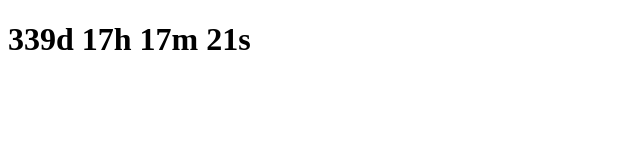
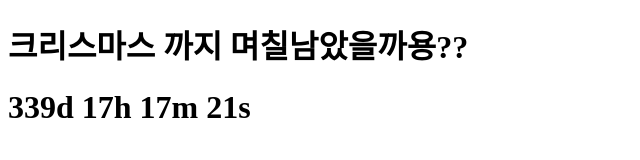
Before and after one commit to owen970517/VanilaJS-challenge, a plain HTML site: page day10.html in a window 1280 px wide. Shown: the whole page, without its empty margins (0-640 px from the left). Drawn offline with Linux system fonts and the light colour scheme.

Commit message:
second commit

```diff
--- a/day10.html
+++ b/day10.html
@@ -5,6 +5,7 @@
     <title>Document</title>
 </head>
 <body>
+    <h1>크리스마스 까지 며칠남았을까용??</h1>
     <h1 class="clock"></h1>
     <script src="src/day10.js"></script>
 </body>
```
Also changed, not shown: 1 other file.
